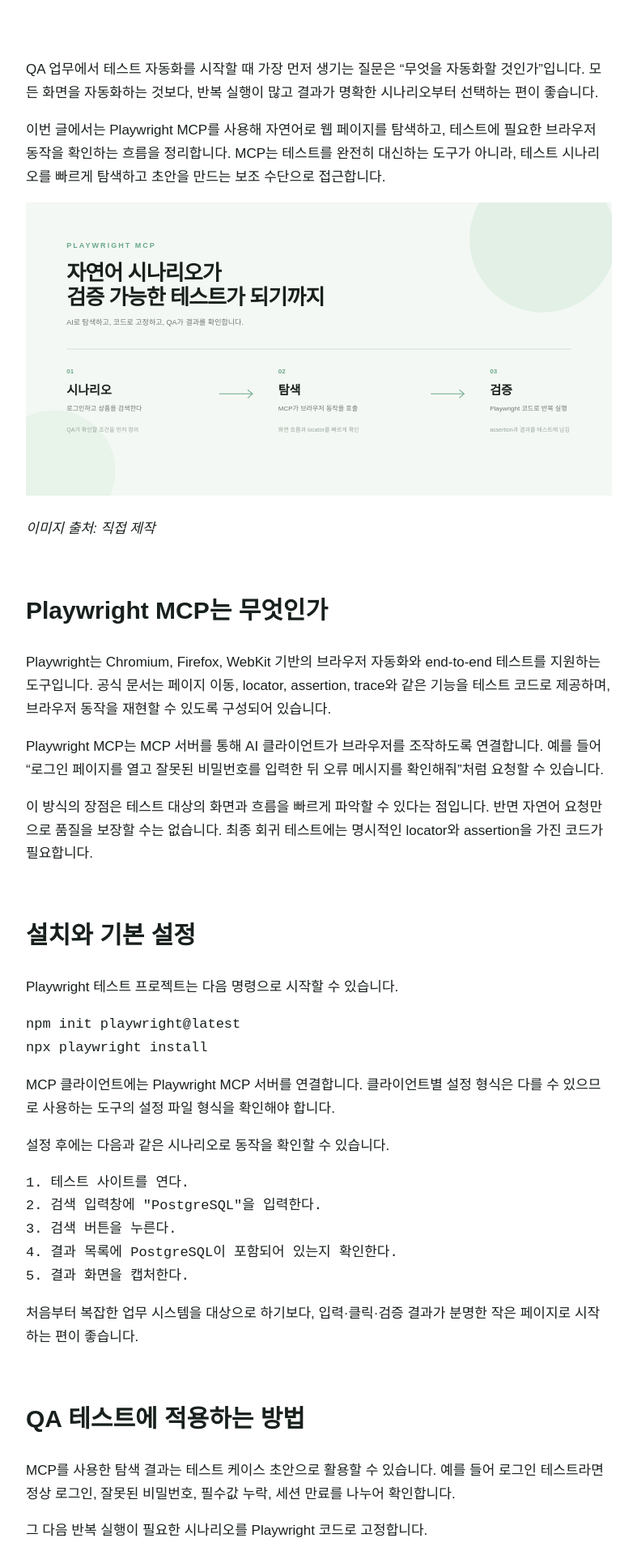
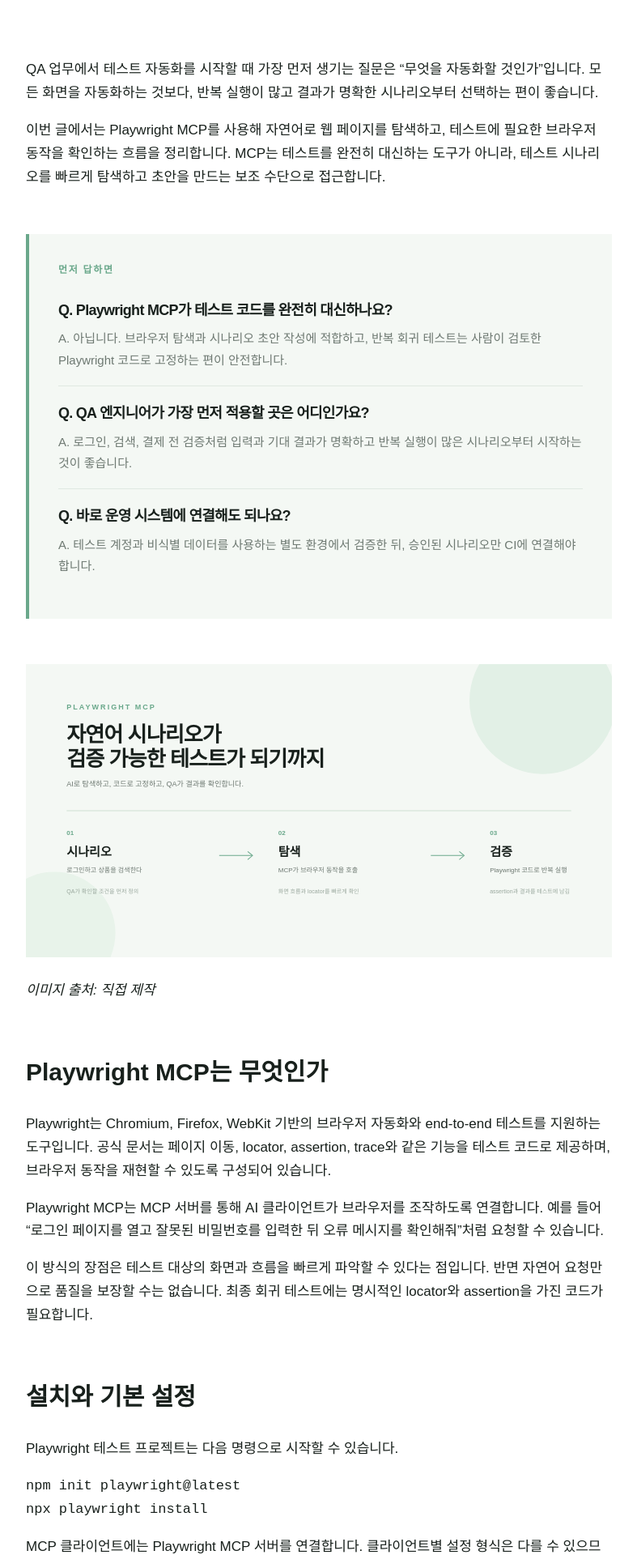
Before and after one commit to Seoha57/TechBlog, a Jekyll site: the page built from _posts/2026-09-16-playwright-mcp-qa.md, in a window 1280 px wide. Shown: the part 441-2361 px from the top of the page at 81% size, without its empty margins (246-1033 px from the left). Built offline with Jekyll 4.4.1, drawn with Linux system fonts in a browser that asks for light colours.

Commit message:
feat: add quick answers section to articles

```diff
--- a/_layouts/default.html
+++ b/_layouts/default.html
@@ -6,6 +6,7 @@
     <title>{% if page.title %}{{ page.title }} — {% endif %}{{ site.title }}</title>
     <link rel="icon" href="data:,">
     <link rel="stylesheet" href="{{ '/assets/css/style.css' | relative_url }}">
+    <link rel="stylesheet" href="{{ '/assets/css/qa.css' | relative_url }}">
     {% feed_meta %}
   </head>
   <body>
--- a/_posts/2026-09-16-playwright-mcp-qa.md
+++ b/_posts/2026-09-16-playwright-mcp-qa.md
@@ -9,6 +9,13 @@
 QA 업무에서 테스트 자동화를 시작할 때 가장 먼저 생기는 질문은 “무엇을 자동화할 것인가”입니다. 모든 화면을 자동화하는 것보다, 반복 실행이 많고 결과가 명확한 시나리오부터 선택하는 편이 좋습니다.
 
 이번 글에서는 Playwright MCP를 사용해 자연어로 웹 페이지를 탐색하고, 테스트에 필요한 브라우저 동작을 확인하는 흐름을 정리합니다. MCP는 테스트를 완전히 대신하는 도구가 아니라, 테스트 시나리오를 빠르게 탐색하고 초안을 만드는 보조 수단으로 접근합니다.
+
+<section class="quick-answers">
+  <p class="quick-label">먼저 답하면</p>
+  <div class="quick-answer"><h3>Q. Playwright MCP가 테스트 코드를 완전히 대신하나요?</h3><p>A. 아닙니다. 브라우저 탐색과 시나리오 초안 작성에 적합하고, 반복 회귀 테스트는 사람이 검토한 Playwright 코드로 고정하는 편이 안전합니다.</p></div>
+  <div class="quick-answer"><h3>Q. QA 엔지니어가 가장 먼저 적용할 곳은 어디인가요?</h3><p>A. 로그인, 검색, 결제 전 검증처럼 입력과 기대 결과가 명확하고 반복 실행이 많은 시나리오부터 시작하는 것이 좋습니다.</p></div>
+  <div class="quick-answer"><h3>Q. 바로 운영 시스템에 연결해도 되나요?</h3><p>A. 테스트 계정과 비식별 데이터를 사용하는 별도 환경에서 검증한 뒤, 승인된 시나리오만 CI에 연결해야 합니다.</p></div>
+</section>
 
 ![Playwright MCP 테스트 흐름]({{ '/assets/images/playwright-mcp-flow.svg' | relative_url }})
 
--- /dev/null
+++ b/assets/css/qa.css
@@ -0,0 +1 @@
+.quick-answers{margin:56px 0;padding:34px 36px;background:#f4f8f4;border-left:4px solid #6aa88b}.quick-label{margin:0 0 24px;color:#6aa88b;font-size:12px;font-weight:700;letter-spacing:.14em}.quick-answer{padding:18px 0;border-top:1px solid #dfe8e1}.quick-answer:first-of-type{border-top:0;padding-top:0}.quick-answer h3{margin:0 0 7px;font-size:18px;letter-spacing:-.04em}.quick-answer p{margin:0;color:#6e7972;font-size:15px;line-height:1.75}@media(max-width:700px){.quick-answers{padding:26px 22px;margin:40px 0}.quick-answer h3{font-size:16px}}
```
